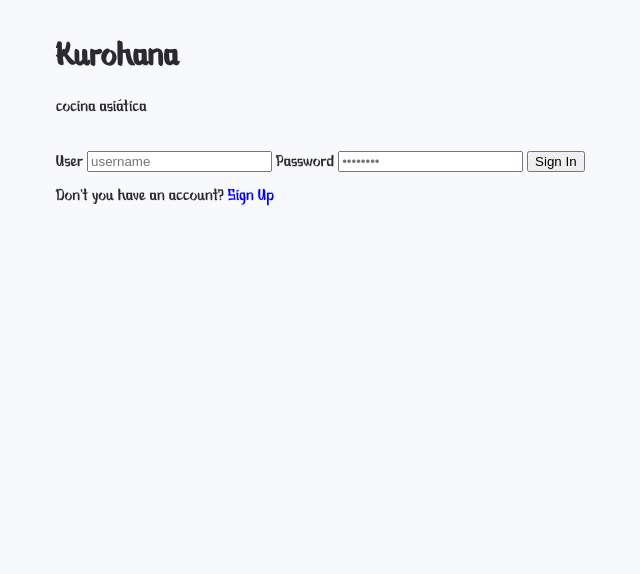
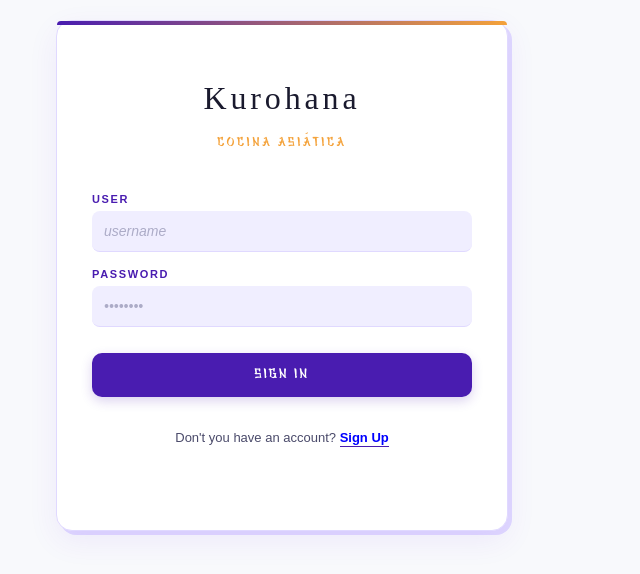
Before and after one commit to YesRv/MPA-Login-Dashboard, a website built with Vite: page index.html in a window 1280 px wide. Both pictures are taken after a click on the button "Sign In". Shown: the whole page, without its empty margins (164-804 px from the left). Built offline with nearby package versions, Linux system fonts and the light colour scheme.

Commit message:
Version III

```diff
--- a/src/css/style.css
+++ b/src/css/style.css
@@ -1479,3 +1479,199 @@ body {
         font-size: 0.7rem;
     }
 }
+
+.container-login {
+    width: 380px;
+    background: var(--fnd2);
+    border: 0.5px solid var(--fnd3);
+    border-radius: var(--border-radius);
+    padding: 40px 35px;
+    position: relative;
+    box-shadow: 0 10px 30px rgba(111, 50, 228, 0.08), 4px 4px 0 0 var(--fnd3);
+    font-family: 'DM Sans', sans-serif;
+}
+
+.container-login::before {
+    content: '';
+    position: absolute;
+    top: 0;
+    left: 0;
+    right: 0;
+    height: 4px;
+    background: linear-gradient(90deg, var(--color1), var(--color4));
+    border-radius: 16px 16px 0 0;
+}
+
+.container-login .brand {
+    text-align: center;
+    margin-bottom: 24px;
+}
+
+.container-login .brand-name {
+    display: block;
+    font-family: 'Noto Serif JP', serif;
+    font-size: 32px;
+    font-weight: 400;
+    color: var(--txt1);
+    letter-spacing: 0.12em;
+    line-height: 1;
+}
+
+.container-login .brand-sub {
+    display: block;
+    font-family: 'Bankai', sans-serif;
+    font-size: 13px;
+    color: var(--color4);
+    letter-spacing: 0.22em;
+    margin-top: 8px;
+    text-transform: uppercase;
+}
+
+.welcome {
+    text-align: center;
+    margin-bottom: 24px;
+    padding-bottom: 20px;
+    border-bottom: 0.5px solid var(--fnd3);
+}
+
+.welcome h2 {
+    font-size: 1.3rem;
+    color: var(--txt1);
+    margin-bottom: 6px;
+}
+
+.text-welcome {
+    font-size: 12px;
+    color: var(--txt2);
+    margin-bottom: 16px;
+}
+
+.welcome button {
+    background: var(--fnd1);
+    border: 1px solid var(--fnd3);
+    padding: 8px 16px;
+    font-family: 'Bankai';
+    font-size: 12px;
+    color: var(--color1);
+    cursor: pointer;
+    border-radius: 6px;
+    transition: all 0.2s ease;
+    margin: 0 4px;
+}
+
+.welcome button:hover {
+    background: var(--color1);
+    color: var(--white);
+}
+
+.container-loginForm, .container-loginNew {
+    display: flex;
+    flex-direction: column;
+}
+
+.container-login form {
+    display: flex;
+    flex-direction: column;
+}
+
+.container-login label {
+    display: block;
+    font-size: 11px;
+    font-weight: 600;
+    letter-spacing: 0.15em;
+    text-transform: uppercase;
+    color: var(--color1);
+    margin-bottom: 6px;
+    margin-top: 16px;
+}
+
+.container-login label:first-of-type {
+    margin-top: 0;
+}
+
+.container-login input {
+    width: 100%;
+    background: var(--fnd1);
+    border: none;
+    border-bottom: 1.5px solid var(--fnd3);
+    border-radius: 8px;
+    padding: 12px;
+    font-family: 'DM Sans', sans-serif;
+    font-size: 14px;
+    color: var(--txt1);
+    outline: none;
+    box-sizing: border-box;
+    transition: all 0.2s ease;
+}
+
+.container-login input:focus {
+    border-bottom-color: var(--color1);
+    background: var(--purple-light);
+    box-shadow: 0 2px 8px rgba(111, 50, 228, 0.05);
+}
+
+.container-login input::placeholder {
+    color: var(--txt3);
+    font-style: italic;
+    opacity: 0.7;
+}
+
+.container-login button[type="submit"], #adduser {
+    width: 100%;
+    margin-top: 26px;
+    padding: 14px;
+    background: var(--color1);
+    color: #FFFFFF;
+    border: none;
+    border-radius: 10px;
+    font-family: 'Bankai';
+    font-size: 14px;
+    letter-spacing: 0.15em;
+    text-transform: uppercase;
+    cursor: pointer;
+    box-shadow: 0 4px 12px rgba(73, 28, 176, 0.2);
+    transition: background 0.2s ease, transform 0.1s ease;
+}
+
+.container-login button[type="submit"]:hover, #adduser:hover {
+    background: var(--color2);
+    transform: translateY(-1px);
+}
+
+.container-login button[type="submit"]:active, #adduser:active {
+    background: var(--color3);
+    transform: scale(0.99);
+}
+
+.form-footer, .form-footer-New {
+    text-align: center;
+    margin-top: 20px;
+}
+
+.form-footer p, .form-footer-New p {
+    font-size: 13px;
+    color: var(--txt2);
+}
+
+.container-login span {
+    color: var(--color1);
+    font-weight: 600;
+    cursor: pointer;
+    border-bottom: 1px solid var(--color1);
+    padding-bottom: 1px;
+    transition: color 0.2s;
+}
+
+.container-login span:hover {
+    color: var(--color4);
+    border-bottom-color: var(--color4);
+}
+
+#message {
+    font-size: 12px;
+    color: var(--color4);
+    text-align: center;
+    margin-top: 12px;
+    min-height: 16px;
+    font-family: 'DM Sans', sans-serif;
+}
```
Also changed, not shown: server/json/productos.json (+12 -5 lines).
